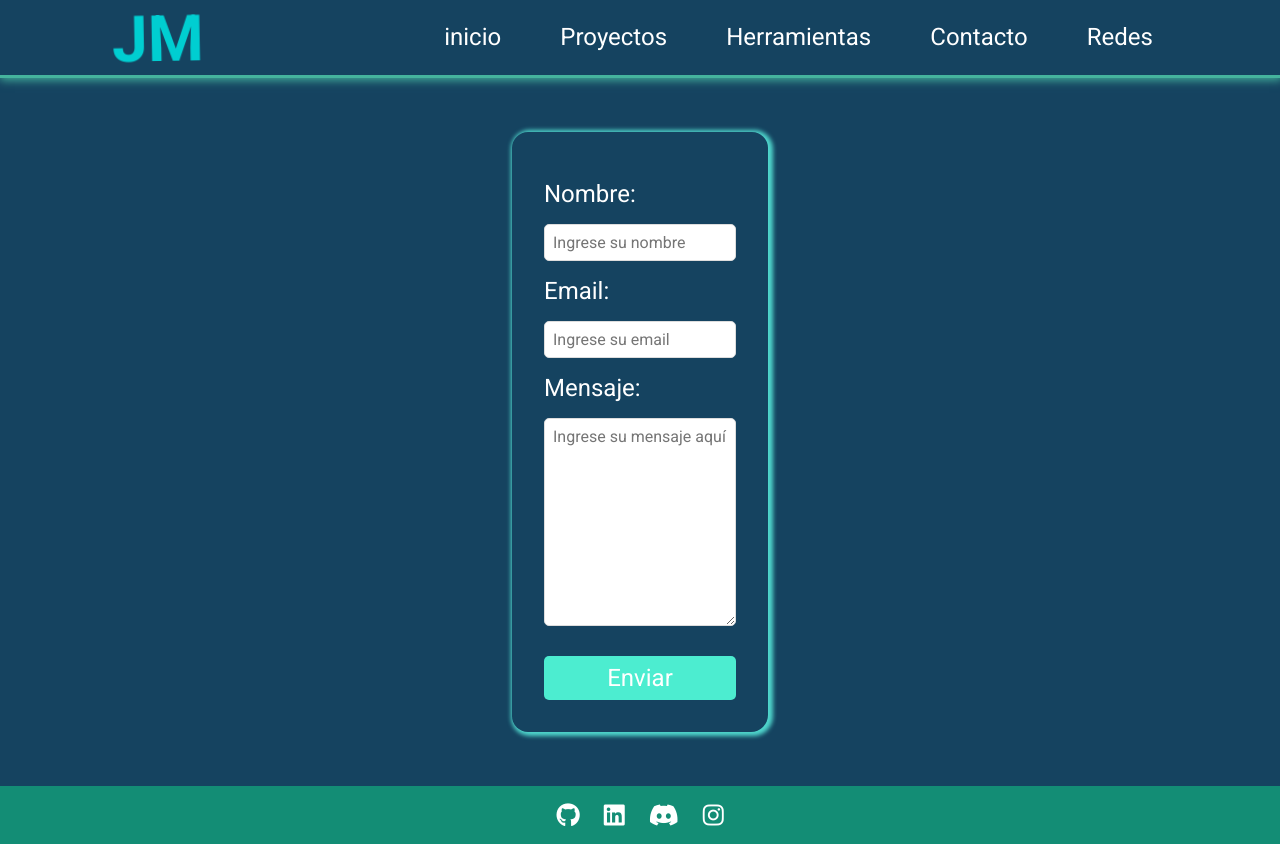
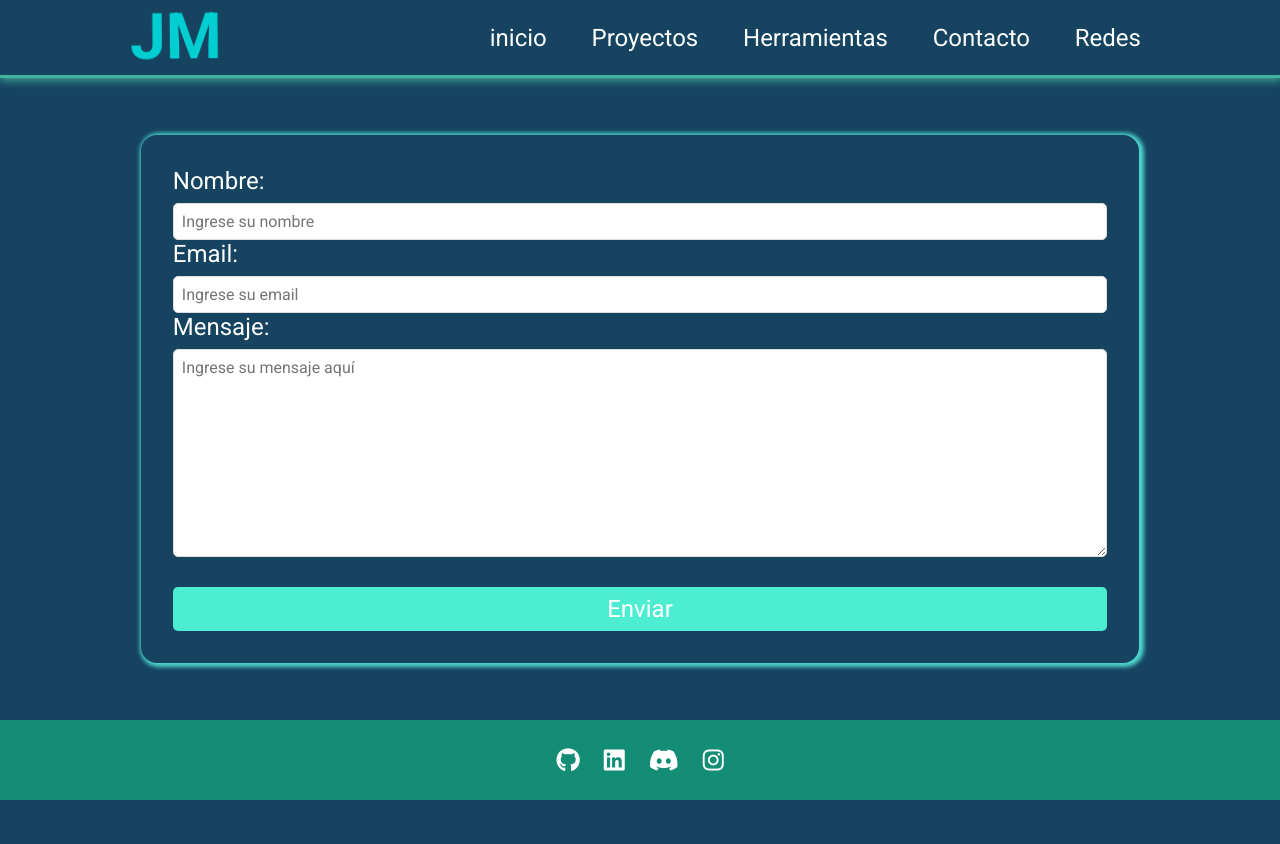
Before and after one commit to Jonhiemi/portfolio, a plain HTML site: page formulario/formulario.html in a window 1280 px wide. After the commit the page ends 800 px from the top, so only its background shows below. Drawn offline with Linux system fonts and the light colour scheme.

Commit message:
Update formulario.css

```diff
--- a/formulario/formulario.css
+++ b/formulario/formulario.css
@@ -1,19 +1,39 @@
+/* Global styles */
 * {
     margin: 0;
     padding: 0;
+    box-sizing: border-box;
     font-family: "Roboto", sans-serif;
+}
 
+html, body {
+    height: 100%; /* Asegura que el body ocupe todo el viewport */
+    margin: 0;
+    padding: 0;
+    display: flex;
+    flex-direction: column;
 }
+
+/* Main content to take the remaining space */
+main {
+    flex: 1; /* Esto permite que el main ocupe todo el espacio disponible y empuje el footer hacia abajo */
+}
+
 body {
     color: #FFFFFF;
     background-color: #154360;
 }
+
+/* Avoid unnecessary margin/padding */
 ol, ul {
     list-style: none;
 }
+
 a {
     text-decoration: none;
 }
+
+/* Header */
 header {
     display: flex;
     align-items: center;
@@ -21,16 +41,19 @@ header {
     border-bottom: 3px solid #45B39D;
     box-shadow: 1px 1px 9px 1px #45B39D;
 }
+
 nav ul {
     display: flex;
-    gap: 1.9em;
+    gap: 1.6em;
 }
+
 header a {
     color: #FFFFFF;
     font-size: 1.5em;
-    padding: 0.6em;
+    padding: 0.4em;
 }
-/* Logo animado JM */
+
+/* Logo */
 .logo-container {
     display: flex;
     justify-content: center;
@@ -39,44 +62,33 @@ header a {
 
 .logo {
     font-size: 4em;
-    font-family: "Roboto", sans-serif;
-    color: #00CED1; /* Color turquesa para las letras JM */
-    animation: shake 2s infinite ease-in-out; /* Animación de vibración */
+    color: #00CED1;
+    animation: shake 2s infinite ease-in-out;
     transition: transform 0.3s ease, color 0.3s ease;
     cursor: pointer;
 }
 
-/* Animación de vibración suave */
 @keyframes shake {
     0% { transform: translate(1px, 1px) rotate(0deg); }
-    10% { transform: translate(-1px, -2px) rotate(-1deg); }
-    20% { transform: translate(-3px, 0px) rotate(1deg); }
-    30% { transform: translate(3px, 2px) rotate(0deg); }
-    40% { transform: translate(1px, -1px) rotate(1deg); }
-    50% { transform: translate(-1px, 2px) rotate(-1deg); }
-    60% { transform: translate(-3px, 1px) rotate(0deg); }
-    70% { transform: translate(3px, 1px) rotate(-1deg); }
-    80% { transform: translate(-1px, -1px) rotate(1deg); }
-    90% { transform: translate(1px, 2px) rotate(0deg); }
     100% { transform: translate(1px, -2px) rotate(-1deg); }
 }
 
-/* Efecto cuando se pasa el mouse sobre el logo */
 .logo:hover {
-    transform: scale(1.2) rotate(360deg); /* Expansión y giro */
-    color: #FFD700; /* Cambio de color a amarillo */
+    transform: scale(1.2) rotate(360deg);
+    color: #FFD700;
 }
 
-/* Ajuste responsive del logo */
+/* Responsive adjustments */
 @media (max-width: 768px) {
     .logo {
-        font-size: 2.5em; /* Reducir el tamaño del logo en pantallas pequeñas */
+        font-size: 2.5em;
     }
 }
 
 #check {
     display: none;
 }
+
 .checkbtn {
     font-size: 25px;
     color: #F1C40F;
@@ -86,33 +98,26 @@ header a {
     cursor: pointer;
     display: none;
 }
+
+/* Formulario */
 .formulario {
-    height: 88.5vh;
+    flex-grow: 1; /* Esto evita que se fije un alto fijo y cause desplazamiento */
     display: flex;
     flex-direction: column;
     justify-content: center;
     align-items: center;
+    padding: 1rem;
 }
 
 form {
-    width: 20%;
+    width: 80%;
     padding: 2rem;
-
-    -webkit-border-radius: 16px 0px 16px 0px;
-    border-radius: 16px 16px 17px 16px;
-    -webkit-box-shadow: 2px 1px 9px 7px rgba(95,255,235,0.79);
-box-shadow: 2px 1px 4px 3px rgba(95,255,235,0.79);
-
+    border-radius: 16px;
+    box-shadow: 2px 1px 4px 3px rgba(95,255,235,0.79);
     color: #fff;
     font-size: 1.5rem;
     text-align: left;
     box-sizing: border-box;
-}
-
-form label {
-    display: block;
-    margin-top: 1rem;
-    margin-bottom: 0.5rem;
 }
 
 form input, form textarea {
@@ -125,18 +130,12 @@ form input, form textarea {
     font-size: 1rem;
 }
 
-form input:focus, form textarea:focus {
-    border-color: #3498db;
-    outline: none;
-}
-
 form input[type="submit"] {
     background-color: #4cedd0;
     border: none;
     color: white;
     font-size: 1.5rem;
     cursor: pointer;
-    transition: background-color 0.3s;
     padding: 0.5rem 1rem;
     margin-top: 1.5rem;
     border-radius: 5px;
@@ -147,23 +146,28 @@ form input[type="submit"]:hover {
     background-color: #2980b9;
 }
 
-/*En esta parte haremos el FOOTER*/
+/* Footer */
 footer {
-    padding: 5px;
     display: flex;
     background-color: #138D75;
     align-items: center;
     justify-content: center;
     font-size: 1.5em;
+    padding: 1rem;
+    width: 100%;
+    position: relative;
+}
 
-}
 footer i {
     padding: 0.5em;
 }
+
+/* Media queries */
 @media (max-width: 768px) {
     header {
         background-color: #45B39D;
-        }
+    }
+
     nav ul {
         display: none;
         flex-direction: column;
@@ -173,7 +177,7 @@ footer i {
         background-color: #45B39D;
         position: fixed;
         left: 0;
-        top: 80px;
+        top: 70px;
     }
 
     nav ul li {
@@ -194,10 +198,15 @@ footer i {
 
     form {
         padding: 1em;
+        width: 80%;
     }
 
     form label, input, textarea {
-        max-width: 100%;
         font-size: 1em;
     }
+
+    footer {
+        font-size: 1.2em;
+        padding: 0.8rem;
+    }
 }
```
